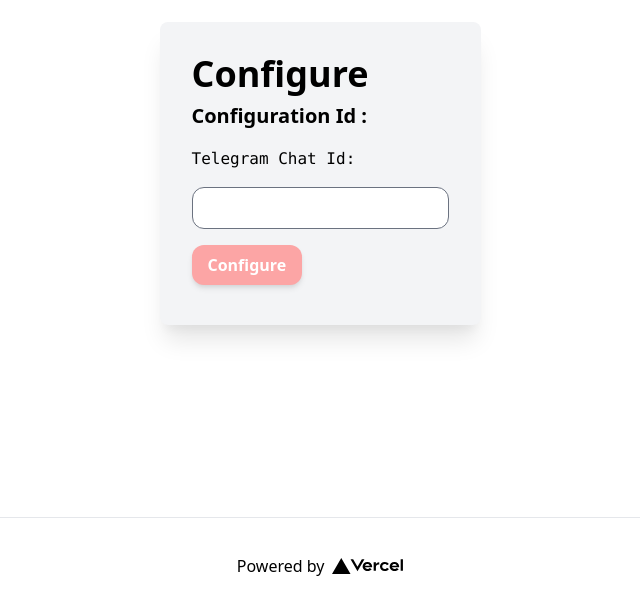
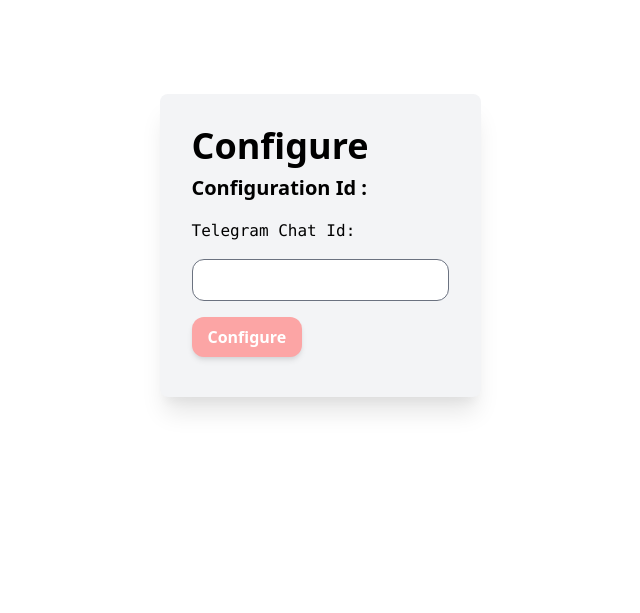
Before and after one commit to RastogiAbhijeet/alerts-and-triggers, a Next.js app: page /configure in a window 1280 px wide. Shown: the part 187-800 px from the top of the page, without its empty margins (320-960 px from the left). Built offline with nearby package versions, Linux system fonts and the light colour scheme.

Commit message:
Add sentry hook

```diff
--- a/components/layout.tsx
+++ b/components/layout.tsx
@@ -10,17 +10,6 @@
       <div className="flex-1 flex items-center justify-center">
         {props.children}
       </div>
-      <footer className="mt-12 flex items-center justify-center w-full h-24 border-t">
-        <a
-          className="flex items-center justify-center"
-          href="https://vercel.com"
-          target="_blank"
-          rel="noopener noreferrer"
-        >
-          Powered by{' '}
-          <img src="/vercel.svg" alt="Vercel Logo" className="h-4 ml-2" />
-        </a>
-      </footer>
     </div>
   )
 }
--- a/pages/api/vercel-integration.ts
+++ b/pages/api/vercel-integration.ts
@@ -9,8 +9,6 @@
   req: NextApiRequest,
   res: NextApiResponse<any>
 ) {
-
-  const token = process.env.TELEGRAM_BOT_TOKEN
   const author = process.env.VERCEL_GIT_COMMIT_AUTHOR_LOGIN
   const branch = process.env.VERCEL_GIT_COMMIT_REF
   const commit = process.env.VERCEL_GIT_COMMIT_SHA
```
